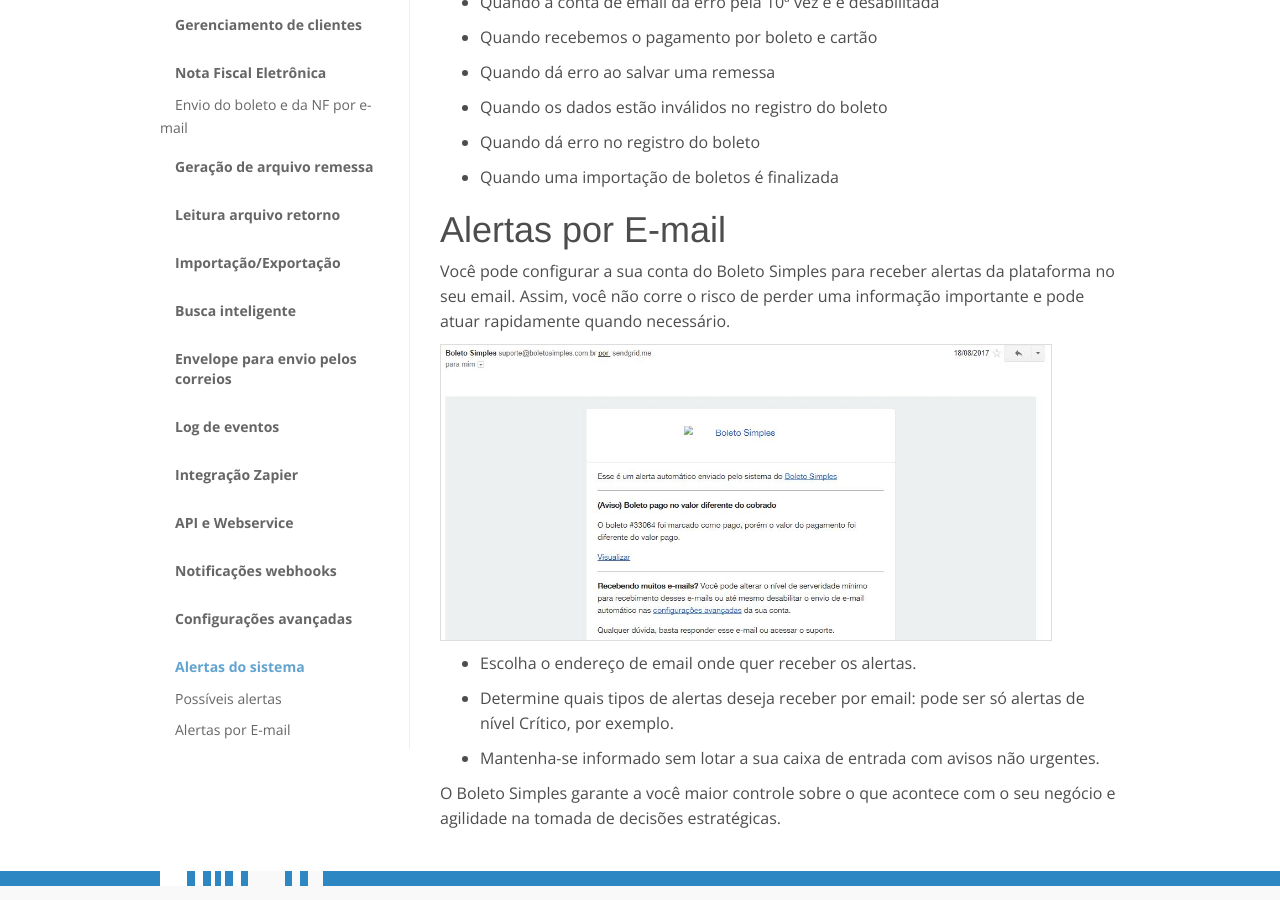
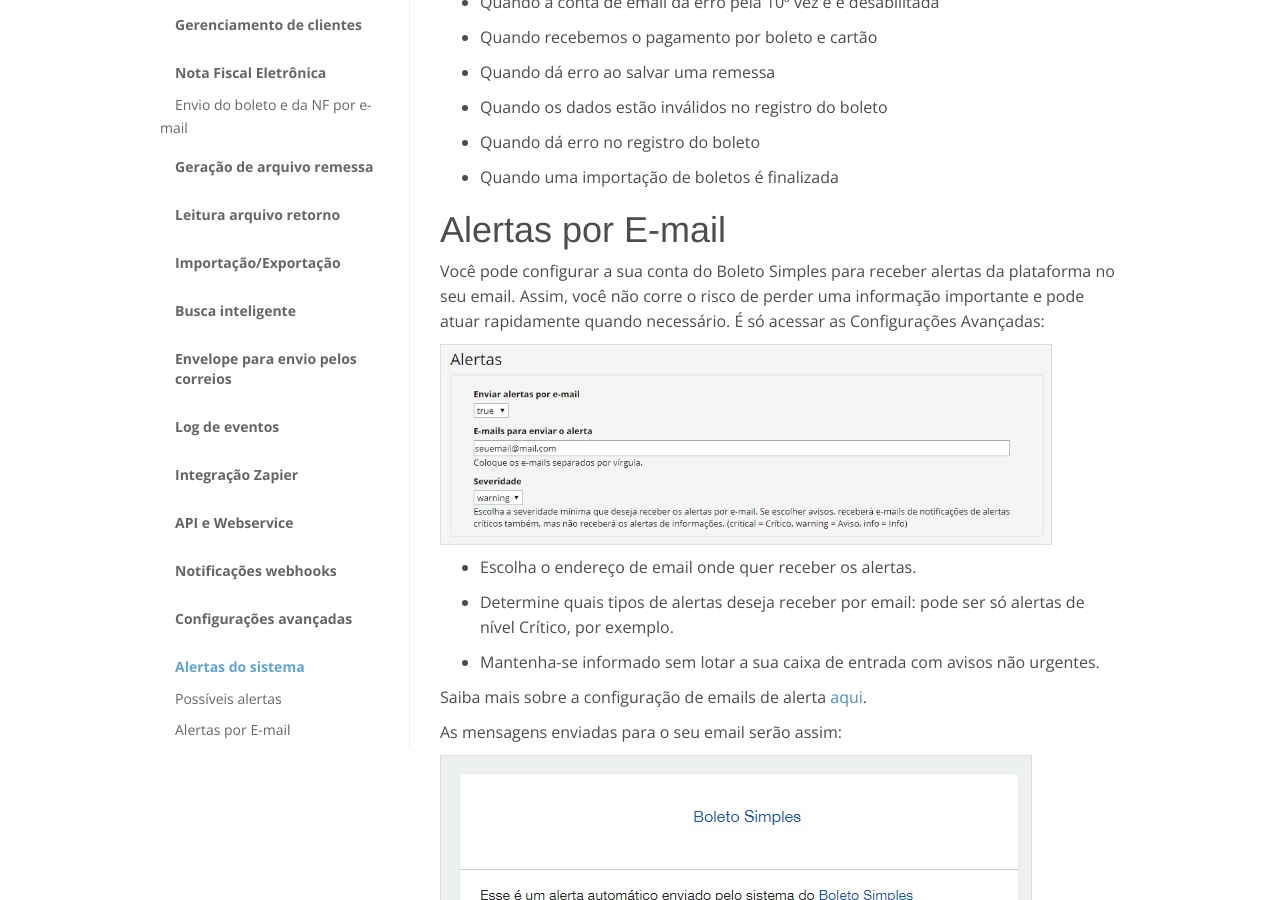
Before and after one commit to BoletoSimples/boletosimples-features, a Jekyll site: the page built from alertas-do-sistema.markdown, in a window 1280 px wide and 900 px high, scrolled down 1505 px. Built offline with Jekyll 4.4.1, drawn with Linux system fonts in a browser that asks for light colours.

Commit message:
Updated Alertas Do Sistema

```diff
--- a/alertas-do-sistema.markdown
+++ b/alertas-do-sistema.markdown
@@ -68,9 +68,9 @@
 
 # Alertas por E-mail
 
-Você pode configurar a sua conta do Boleto Simples para receber alertas da plataforma no seu email. Assim, você não corre o risco de perder uma informação importante e pode atuar rapidamente quando necessário.
+Você pode configurar a sua conta do Boleto Simples para receber alertas da plataforma no seu email. Assim, você não corre o risco de perder uma informação importante e pode atuar rapidamente quando necessário. É só acessar as Configurações Avançadas:
 
-![email alerta.jpg](/uploads/email%20alerta.jpg)
+![alertas configuras.JPG](/uploads/alertas%20configuras.JPG)
 
 * Escolha o endereço de email onde quer receber os alertas.
 
@@ -78,4 +78,10 @@
 
 * Mantenha-se informado sem lotar a sua caixa de entrada com avisos não urgentes.
 
+Saiba mais sobre a configuração de emails de alerta [aqui](https://boletosimples.zendesk.com/hc/pt-br/articles/115001378453-Como-receber-Alertas-por-email).
+
+As mensagens enviadas para o seu email serão assim:
+
+![alertas.jpg](/uploads/alertas.jpg)
+
 O Boleto Simples garante a você maior controle sobre o que acontece com o seu negócio  e agilidade na tomada de decisões estratégicas.
```
